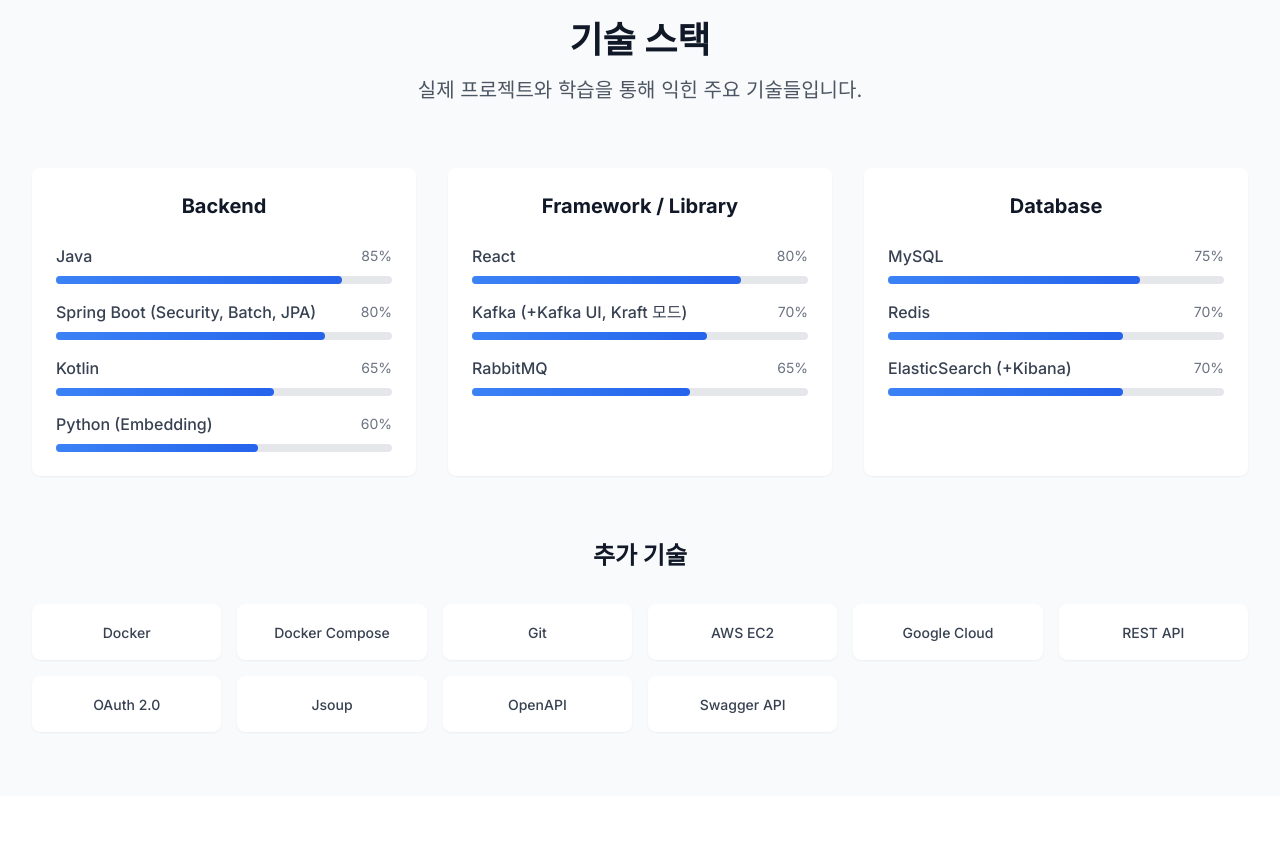
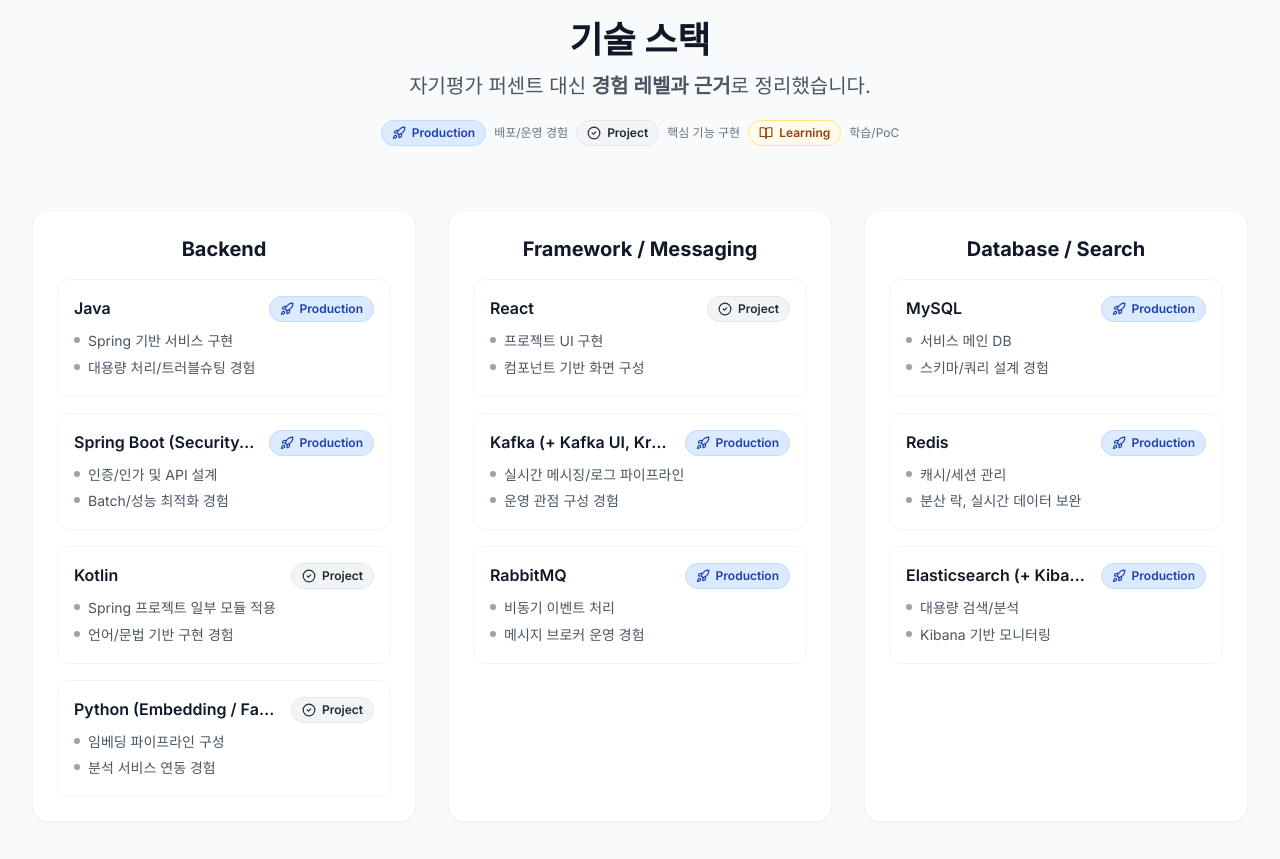
Before and after one commit to minseoBae/portfolio, a Next.js app: page / in a window 1280 px wide. Shown: the part 1900-2759 px from the top of the page. Built offline with nearby package versions, Linux system fonts and the light colour scheme.

Commit message:
♻️ skills: 데이터 분리 + 경험 레벨/근거 기반 UI로 개편

```diff
--- a/components/Skills.tsx
+++ b/components/Skills.tsx
@@ -1,93 +1,135 @@
-import MotionDiv from './Motion'
+"use client"
 
-const Skills = () => {
-  const skillCategories = [
+import MotionDiv from "./Motion"
+import { skillCategories, additionalSkills, type SkillLevel, type Skill } from "@/data/skills"
+import { CheckCircle2, Rocket, BookOpen } from "lucide-react"
+
+const levelUI: Record<
+  SkillLevel,
   {
-      category: 'Backend',
-      skills: [
-        { name: 'Java', level: 85 },
-        { name: 'Spring Boot (Security, Batch, JPA)', level: 80 },
-        { name: 'Kotlin', level: 65 },
-        { name: 'Python (Embedding)', level: 60 }
-      ]
+    label: string
+    // 색상은 tailwind class로만 (다크모드 포함)
+    badge: string
+    icon: React.ReactNode
+    hint: string
+  }
+> = {
+  Production: {
+    label: "Production",
+    badge:
+      "bg-primary-100 text-primary-800 dark:bg-primary-900/40 dark:text-primary-200 border border-primary-200 dark:border-primary-800",
+    icon: <Rocket size={14} className="mr-1.5" />,
+    hint: "배포/운영 경험",
   },
-    {
-      category: 'Framework / Library',
-      skills: [
-        { name: 'React', level: 80 },
-        { name: 'Kafka (+Kafka UI, Kraft 모드)', level: 70 },
-        { name: 'RabbitMQ', level: 65 }
-      ]
+  Project: {
+    label: "Project",
+    badge:
+      "bg-gray-100 text-gray-800 dark:bg-gray-800 dark:text-gray-200 border border-gray-200 dark:border-gray-700",
+    icon: <CheckCircle2 size={14} className="mr-1.5" />,
+    hint: "핵심 기능 구현",
   },
-    {
-      category: 'Database',
-      skills: [
-        { name: 'MySQL', level: 75 },
-        { name: 'Redis', level: 70 },
-        { name: 'ElasticSearch (+Kibana)', level: 70 }
-      ]
+  Learning: {
+    label: "Learning",
+    badge:
+      "bg-amber-50 text-amber-800 dark:bg-amber-900/30 dark:text-amber-200 border border-amber-200 dark:border-amber-800",
+    icon: <BookOpen size={14} className="mr-1.5" />,
+    hint: "학습/PoC",
+  },
 }
-  ]
 
-  const additionalSkills = [
-    // Tooling / DevOps
-    'Docker', 'Docker Compose', 'Git', 'AWS EC2', 'Google Cloud',
-    // ETC
-    'REST API', 'OAuth 2.0', 'Jsoup', 'OpenAPI', 'Swagger API'
-  ]
+function LevelBadge({ level }: { level: SkillLevel }) {
+  const ui = levelUI[level]
+  return (
+    <span className={`inline-flex items-center px-2.5 py-1 rounded-full text-xs font-semibold ${ui.badge}`}>
+      {ui.icon}
+      {ui.label}
+    </span>
+  )
+}
 
+function EvidenceList({ evidence }: { evidence: Skill["evidence"] }) {
+  return (
+    <ul className="mt-2 space-y-1">
+      {evidence.map((e) => (
+        <li key={e} className="text-sm text-gray-600 dark:text-gray-300 flex gap-2">
+          <span className="mt-[7px] h-1.5 w-1.5 rounded-full bg-gray-400 dark:bg-gray-500 flex-shrink-0" />
+          <span className="leading-relaxed">{e}</span>
+        </li>
+      ))}
+    </ul>
+  )
+}
+
+export default function Skills() {
   return (
     <section id="skills" className="section-padding bg-gray-50 dark:bg-gray-950">
       <div className="container-max">
+        {/* Header */}
         <MotionDiv
-          className="text-center mb-16"
+          className="text-center mb-10 md:mb-16"
           initial={{ opacity: 0, y: 12 }}
           whileInView={{ opacity: 1, y: 0 }}
           viewport={{ once: true, amount: 0.3 }}
-          transition={{ duration: 0.4, ease: 'easeOut' }}
+          transition={{ duration: 0.4, ease: "easeOut" }}
         >
-          <h2 className="text-3xl md:text-4xl font-bold text-gray-900 dark:text-gray-100 mb-4">
+          <h2 className="text-3xl md:text-4xl font-bold text-gray-900 dark:text-gray-100 mb-3">
             기술 스택
           </h2>
-          <p className="text-xl text-gray-600 dark:text-gray-300 max-w-2xl mx-auto">
-            실제 프로젝트와 학습을 통해 익힌 주요 기술들입니다.
+
+          <p className="text-base md:text-xl text-gray-600 dark:text-gray-300 max-w-2xl mx-auto">
+            자기평가 퍼센트 대신 <span className="font-semibold">경험 레벨과 근거</span>로 정리했습니다.
           </p>
+
+          <div className="mt-5 flex flex-wrap items-center justify-center gap-2">
+            {(["Production", "Project", "Learning"] as SkillLevel[]).map((lvl) => (
+              <div key={lvl} className="flex items-center gap-2">
+                <LevelBadge level={lvl} />
+                <span className="text-xs text-gray-500 dark:text-gray-400">{levelUI[lvl].hint}</span>
+              </div>
+            ))}
+          </div>
         </MotionDiv>
 
-        <div className="grid lg:grid-cols-3 gap-8">
+        {/* Categories */}
+        <div className="grid lg:grid-cols-3 gap-6 md:gap-8">
           {skillCategories.map((category, categoryIndex) => (
             <MotionDiv
-              key={categoryIndex}
+              key={category.category}
               initial={{ opacity: 0, y: 12 }}
               whileInView={{ opacity: 1, y: 0 }}
               viewport={{ once: true, amount: 0.2 }}
-              transition={{ duration: 0.35, ease: 'easeOut', delay: categoryIndex * 0.05 }}
-              className="bg-white dark:bg-gray-900 rounded-lg p-6 shadow-sm"
+              transition={{ duration: 0.35, ease: "easeOut", delay: categoryIndex * 0.05 }}
+              className="bg-white dark:bg-gray-900 rounded-2xl p-5 md:p-6 shadow-sm border border-gray-100 dark:border-gray-800"
             >
-              <h3 className="text-xl font-bold text-gray-900 dark:text-gray-100 mb-6 text-center">
+              <h3 className="text-lg md:text-xl font-bold text-gray-900 dark:text-gray-100 mb-4 text-center">
                 {category.category}
               </h3>
+
+              {/* Skills list */}
               <div className="space-y-4">
                 {category.skills.map((skill, skillIndex) => (
-                  <div key={skillIndex}>
-                    <div className="flex justify-between items-center mb-2">
-                      <span className="text-gray-700 dark:text-gray-300 font-medium">
+                  <MotionDiv
+                    key={`${category.category}-${skill.name}`}
+                    initial={{ opacity: 0, y: 8 }}
+                    whileInView={{ opacity: 1, y: 0 }}
+                    viewport={{ once: true, amount: 0.2 }}
+                    transition={{ duration: 0.25, ease: "easeOut", delay: skillIndex * 0.03 }}
+                    className="rounded-xl border border-gray-100 dark:border-gray-800 p-4 hover:shadow-sm transition-shadow"
+                  >
+                    <div className="flex items-start justify-between gap-3">
+                      <div className="min-w-0">
+                        <p className="text-gray-900 dark:text-gray-100 font-semibold truncate">
                           {skill.name}
-                      </span>
-                      <span className="text-sm text-gray-500 dark:text-gray-400">
-                        {skill.level}%
-                      </span>
+                        </p>
                       </div>
-                    <div className="w-full bg-gray-200 dark:bg-gray-800 rounded-full h-2">
-                      <MotionDiv
-                        className="bg-gradient-to-r from-primary-500 to-primary-600 h-2 rounded-full"
-                        initial={{ width: 0 }}
-                        whileInView={{ width: `${skill.level}%` }}
-                        viewport={{ once: true, amount: 0.4 }}
-                        transition={{ duration: 0.8, ease: 'easeOut' }}
-                      />
+
+                      <div className="flex-shrink-0">
+                        <LevelBadge level={skill.level} />
                       </div>
                     </div>
+
+                    <EvidenceList evidence={skill.evidence} />
+                  </MotionDiv>
                 ))}
               </div>
             </MotionDiv>
@@ -95,23 +137,39 @@
         </div>
 
         {/* Additional Skills */}
-        <div className="mt-16">
-          <h3 className="text-2xl font-bold text-gray-900 dark:text-gray-100 mb-8 text-center">
-            추가 기술
-          </h3>
-          <div className="grid grid-cols-2 md:grid-cols-4 lg:grid-cols-6 gap-4">
+        <div className="mt-12 md:mt-16">
+          <MotionDiv
+            initial={{ opacity: 0, y: 10 }}
+            whileInView={{ opacity: 1, y: 0 }}
+            viewport={{ once: true, amount: 0.2 }}
+            transition={{ duration: 0.35, ease: "easeOut" }}
+            className="text-center mb-6 md:mb-8"
+          >
+            <h3 className="text-2xl font-bold text-gray-900 dark:text-gray-100 mb-2">추가 기술</h3>
+            <p className="text-sm md:text-base text-gray-600 dark:text-gray-300">
+              필요한 상황에 맞춰 적용해본 도구/기술들입니다.
+            </p>
+          </MotionDiv>
+
+          <div className="grid grid-cols-2 md:grid-cols-4 lg:grid-cols-6 gap-3 md:gap-4">
             {additionalSkills.map((skill, index) => (
               <MotionDiv
-                key={index}
+                key={skill.name}
                 initial={{ opacity: 0, y: 8 }}
                 whileInView={{ opacity: 1, y: 0 }}
                 viewport={{ once: true, amount: 0.2 }}
-                transition={{ duration: 0.3, ease: 'easeOut', delay: (index % 6) * 0.03 }}
-                className="bg-white dark:bg-gray-900 rounded-lg p-4 text-center shadow-sm hover:shadow-md transition-shadow duration-200"
+                transition={{ duration: 0.25, ease: "easeOut", delay: (index % 6) * 0.02 }}
+                className="bg-white dark:bg-gray-900 rounded-xl p-3 md:p-4 text-center shadow-sm hover:shadow-md transition-shadow duration-200 border border-gray-100 dark:border-gray-800"
               >
-                <span className="text-gray-700 dark:text-gray-300 font-medium text-sm">
-                  {skill}
+                <div className="flex flex-col items-center gap-2">
+                  <span className="text-gray-800 dark:text-gray-100 font-semibold text-sm leading-snug">
+                    {skill.name}
                   </span>
+
+                  <span className="text-[11px] text-gray-500 dark:text-gray-400">
+                    {levelUI[skill.level].label}
+                  </span>
+                </div>
               </MotionDiv>
             ))}
           </div>
@@ -120,5 +178,3 @@
     </section>
   )
 }
-
-export default Skills
--- /dev/null
+++ b/data/skills.ts
@@ -0,0 +1,98 @@
+// src/data/skills.ts
+
+export type SkillLevel = "Production" | "Project" | "Learning"
+
+export type Skill = {
+    name: string
+    level: SkillLevel
+    evidence: string[] // 1~3개 추천
+}
+
+export type SkillCategory = {
+    category: string
+    skills: Skill[]
+}
+
+export const skillCategories: SkillCategory[] = [
+    {
+        category: "Backend",
+        skills: [
+            {
+                name: "Java",
+                level: "Production",
+                evidence: ["Spring 기반 서비스 구현", "대용량 처리/트러블슈팅 경험"],
+            },
+            {
+                name: "Spring Boot (Security, Batch, JPA)",
+                level: "Production",
+                evidence: ["인증/인가 및 API 설계", "Batch/성능 최적화 경험"],
+            },
+            {
+                name: "Kotlin",
+                level: "Project",
+                evidence: ["Spring 프로젝트 일부 모듈 적용", "언어/문법 기반 구현 경험"],
+            },
+            {
+                name: "Python (Embedding / FastAPI)",
+                level: "Project",
+                evidence: ["임베딩 파이프라인 구성", "분석 서비스 연동 경험"],
+            },
+        ],
+    },
+    {
+        category: "Framework / Messaging",
+        skills: [
+            {
+                name: "React",
+                level: "Project",
+                evidence: ["프로젝트 UI 구현", "컴포넌트 기반 화면 구성"],
+            },
+            {
+                name: "Kafka (+ Kafka UI, Kraft)",
+                level: "Production",
+                evidence: ["실시간 메시징/로그 파이프라인", "운영 관점 구성 경험"],
+            },
+            {
+                name: "RabbitMQ",
+                level: "Production",
+                evidence: ["비동기 이벤트 처리", "메시지 브로커 운영 경험"],
+            },
+        ],
+    },
+    {
+        category: "Database / Search",
+        skills: [
+            {
+                name: "MySQL",
+                level: "Production",
+                evidence: ["서비스 메인 DB", "스키마/쿼리 설계 경험"],
+            },
+            {
+                name: "Redis",
+                level: "Production",
+                evidence: ["캐시/세션 관리", "분산 락, 실시간 데이터 보완"],
+            },
+            {
+                name: "Elasticsearch (+ Kibana)",
+                level: "Production",
+                evidence: ["대용량 검색/분석", "Kibana 기반 모니터링"],
+            },
+        ],
+    },
+]
+
+export const additionalSkills: { name: string; level: SkillLevel }[] = [
+    // DevOps / Infra
+    { name: "Docker", level: "Production" },
+    { name: "Docker Compose", level: "Production" },
+    { name: "Git", level: "Production" },
+    { name: "AWS EC2", level: "Project" },
+    { name: "Google Cloud (GCP)", level: "Production" },
+
+    // API / ETC
+    { name: "REST API", level: "Production" },
+    { name: "OAuth 2.0", level: "Production" },
+    { name: "OpenAPI", level: "Production" },
+    { name: "Swagger", level: "Production" },
+    { name: "Jsoup", level: "Project" },
+]
```
Also changed, not shown: data/projects.ts (indentation only). Lines whose indentation alone changed are shown as unchanged.
